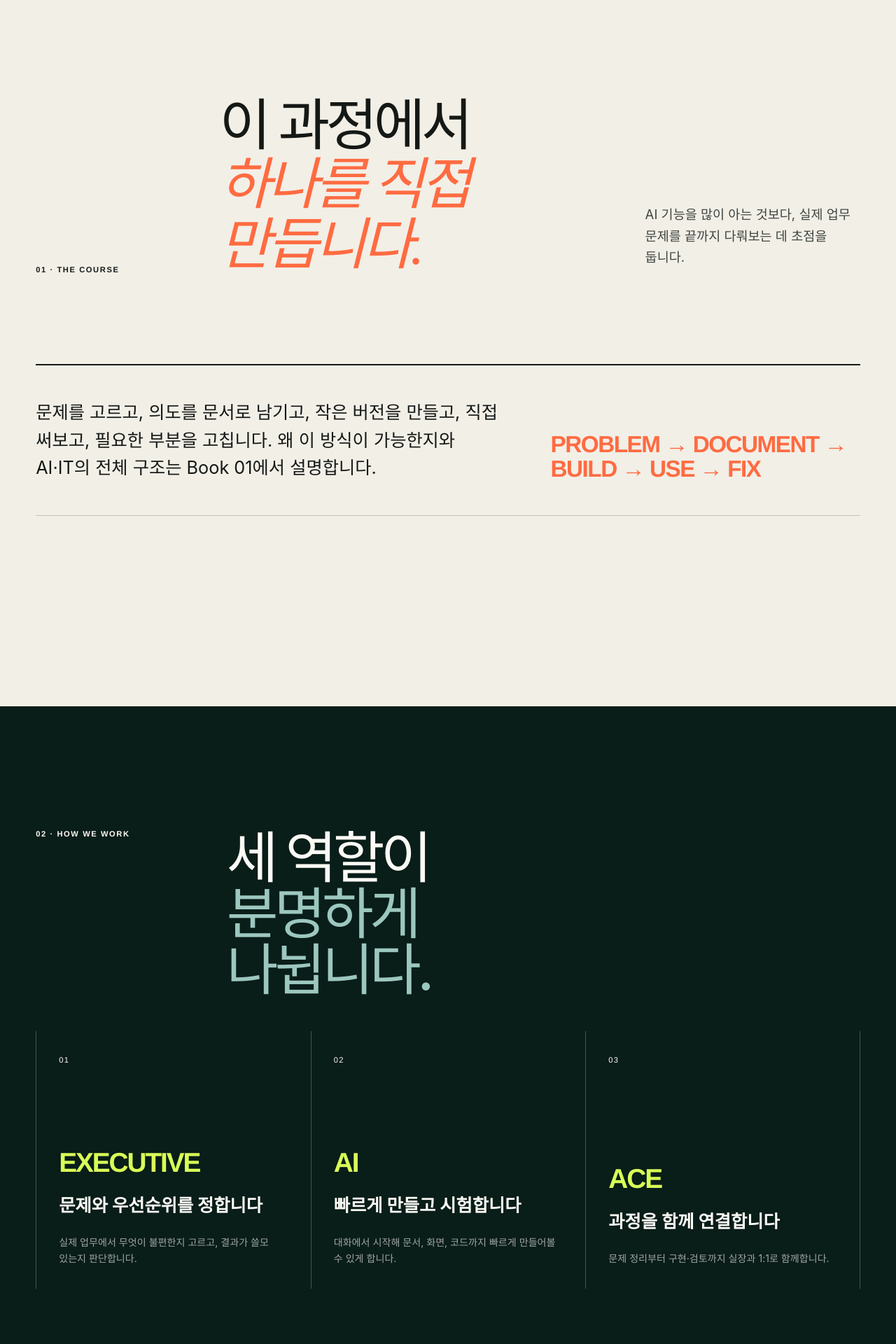
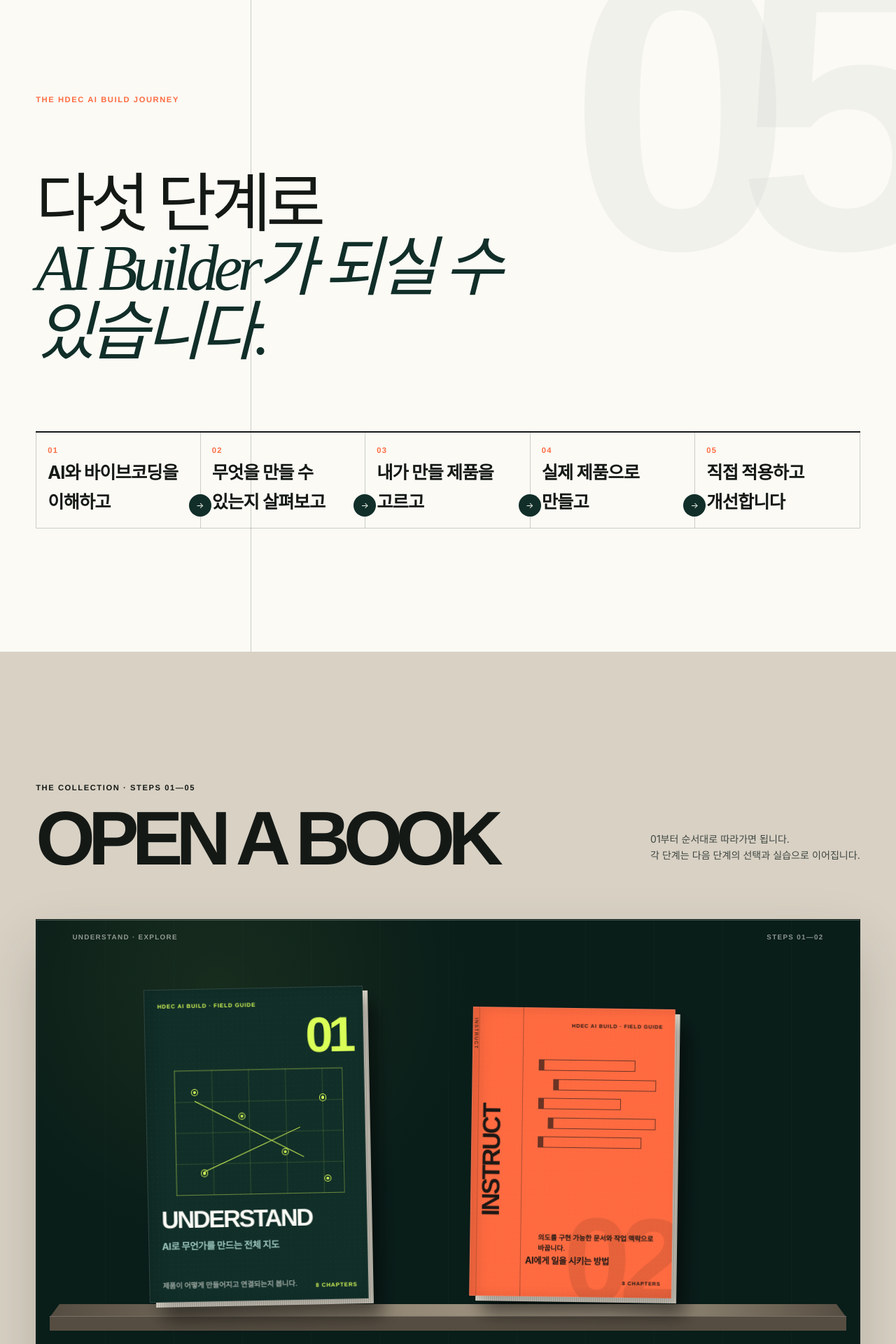
Before and after one commit to ceoYS/HD-level-Exeutive_Education, a React (Vite) app: page / in a window 1280 px wide. Shown: the part 840-2760 px from the top of the page at 70% size. Built offline with nearby package versions, Linux system fonts and the light colour scheme.

Commit message:
refactor: simplify home around five-step builder journey

```diff
--- a/src/pages/HomePage.tsx
+++ b/src/pages/HomePage.tsx
@@ -6,38 +6,17 @@ import { SiteHeader } from '../components/SiteHeader'
 import { books, type Book } from '../content/books'
 import { toAppHref } from '../routing'
 
-const partners = [
-  {
-    number: '01',
-    name: 'EXECUTIVE',
-    korean: '문제와 우선순위를 정합니다',
-    detail: '실제 업무에서 무엇이 불편한지 고르고, 결과가 쓸모 있는지 판단합니다.',
-  },
-  {
-    number: '02',
-    name: 'AI',
-    korean: '빠르게 만들고 시험합니다',
-    detail: '대화에서 시작해 문서, 화면, 코드까지 빠르게 만들어볼 수 있게 합니다.',
-  },
-  {
-    number: '03',
-    name: 'ACE',
-    korean: '과정을 함께 연결합니다',
-    detail: '문제 정리부터 구현·검토까지 실장과 1:1로 함께합니다.',
-  },
-]
-
 const libraryJourney = [
-  ['01', '전체 지도를 이해하고'],
-  ['02', '의도를 문서로 넘기고'],
-  ['03', '무엇을 만들지 정하고'],
-  ['04', '8주 동안 실제로 만들고'],
-  ['05', '작게 한 번 끝까지 해봅니다'],
+  ['01', 'AI와 바이브코딩을 이해하고'],
+  ['02', '무엇을 만들 수 있는지 살펴보고'],
+  ['03', '내가 만들 제품을 고르고'],
+  ['04', '실제 제품으로 만들고'],
+  ['05', '직접 적용하고 개선합니다'],
 ]
 
 const libraryShelves = [
-  { label: 'FOUNDATION', range: 'VOLUMES 01—02', books: books.slice(0, 2) },
-  { label: 'DECIDE · MAKE · PRACTICE', range: 'VOLUMES 03—05', books: books.slice(2) },
+  { label: 'UNDERSTAND · EXPLORE', range: 'STEPS 01—02', books: books.slice(0, 2) },
+  { label: 'CHOOSE · BUILD · PRACTICE', range: 'STEPS 03—05', books: books.slice(2) },
 ]
 
 type ViewTransitionDocument = Document & {
@@ -150,77 +129,35 @@ export function HomePage() {
               <strong>Build</strong>
             </h1>
             <p className="home-hero__kicker">
-              실장의 경험을 AI와 연결해
+              임원진의 경험에서 발견한 업무 Pain Point를
               <br />
-              실제 업무 문제를 직접 도구로 만들어봅니다.
+              AI로 제품화하여 해결합니다.
             </p>
           </div>
           <div className="home-hero__foot">
             <p>
               8주 동안 ACE와 함께
               <br />
-              하나의 문제를 끝까지 가져갑니다.
+              실제 업무 문제 하나를 제품으로 만들어봅니다.
             </p>
-            <a href="#course" className="scroll-cue">
+            <a href="#library-transition" className="scroll-cue">
               <span>BEGIN THE FIELD GUIDE</span>
               <i aria-hidden="true">↓</i>
             </a>
           </div>
         </section>
 
-        <section className="thesis" id="course" aria-labelledby="course-title">
-          <Reveal className="thesis__opening">
-            <span className="folio">01 · THE COURSE</span>
-            <h2 id="course-title">
-              이 과정에서
-              <br />
-              <em>하나를 직접 만듭니다.</em>
-            </h2>
-            <p>AI 기능을 많이 아는 것보다, 실제 업무 문제를 끝까지 다뤄보는 데 초점을 둡니다.</p>
-          </Reveal>
-
-          <Reveal className="home-domain-thesis">
-            <p>
-              문제를 고르고, 의도를 문서로 남기고, 작은 버전을 만들고, 직접 써보고, 필요한 부분을 고칩니다.
-              왜 이 방식이 가능한지와 AI·IT의 전체 구조는 Book 01에서 설명합니다.
-            </p>
-            <strong>PROBLEM → DOCUMENT → BUILD → USE → FIX</strong>
-          </Reveal>
-        </section>
-
-        <section className="partnership" aria-labelledby="partnership-title">
-          <div className="partnership__intro">
-            <span className="folio">02 · HOW WE WORK</span>
-            <h2 id="partnership-title">
-              세 역할이
-              <br />
-              <span>분명하게 나뉩니다.</span>
-            </h2>
-          </div>
-          <div className="partnership__people">
-            {partners.map((partner, index) => (
-              <Reveal as="article" className="partner" delay={index * 90} key={partner.name}>
-                <span>{partner.number}</span>
-                <h3>{partner.name}</h3>
-                <strong>{partner.korean}</strong>
-                <p>{partner.detail}</p>
-              </Reveal>
-            ))}
-          </div>
-        </section>
-
-        <section className="library-transition" aria-labelledby="library-transition-title">
+        <section className="library-transition" id="library-transition" aria-labelledby="library-transition-title">
           <div className="library-transition__inner">
-            <span className="folio">03 · THE HDEC AI BUILD LIBRARY</span>
+            <span className="folio">THE HDEC AI BUILD JOURNEY</span>
             <Reveal className="library-transition__statement">
               <h2 id="library-transition-title">
-                다섯 권은
+                다섯 단계로
                 <br />
-                <em>서로 다른 역할을 맡습니다.</em>
+                <em>AI Builder가 되실 수 있습니다.</em>
               </h2>
-              <p>앞에서 설명한 내용을 뒤에서 다시 가르치지 않고, 다음 단계로 이어갑니다.</p>
             </Reveal>
-            <ol className="library-journey" aria-label="다섯 권의 학습 흐름">
+            <ol className="library-journey" aria-label="다섯 단계의 AI Builder 학습 흐름">
               {libraryJourney.map(([number, label], index) => (
                 <Reveal as="li" delay={index * 60} key={number}>
                   <span>{number}</span>
@@ -239,19 +176,19 @@ export function HomePage() {
         >
           <header className="library__header">
             <div>
-              <span className="folio">THE COLLECTION · VOLUMES 01—05</span>
+              <span className="folio">THE COLLECTION · STEPS 01—05</span>
               <h2 id="library-title">OPEN A BOOK</h2>
             </div>
             <p>
-              처음부터 읽어도 되고, 지금 필요한 권부터 꺼내도 됩니다.
+              01부터 순서대로 따라가면 됩니다.
               <br />
-              각 권은 맡은 역할만 설명합니다.
+              각 단계는 다음 단계의 선택과 실습으로 이어집니다.
             </p>
           </header>
 
           <div className="library-mobile-guide" aria-hidden="true">
-            <span>05 VOLUMES</span>
-            <p>한 권씩 넘겨 살펴보세요.</p>
+            <span>05 STEPS</span>
+            <p>한 단계씩 넘겨 살펴보세요.</p>
             <span>SWIPE →</span>
           </div>
 
@@ -285,7 +222,7 @@ export function HomePage() {
 
         <footer className="home-footer">
           <span>HDEC AI BUILD</span>
-          <p>EXECUTIVE × AI × ACE</p>
+          <p>EXECUTIVE EXPERIENCE × AI BUILD</p>
           <span>EXECUTIVE FIELD GUIDE · 2026</span>
         </footer>
       </main>
```
